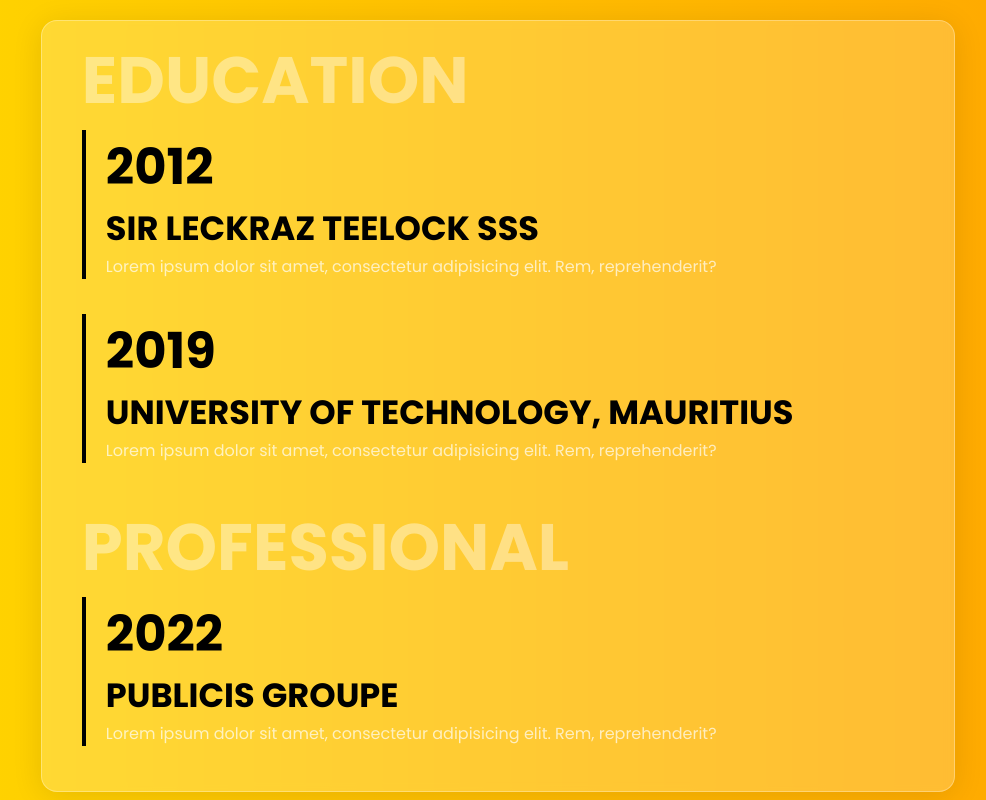
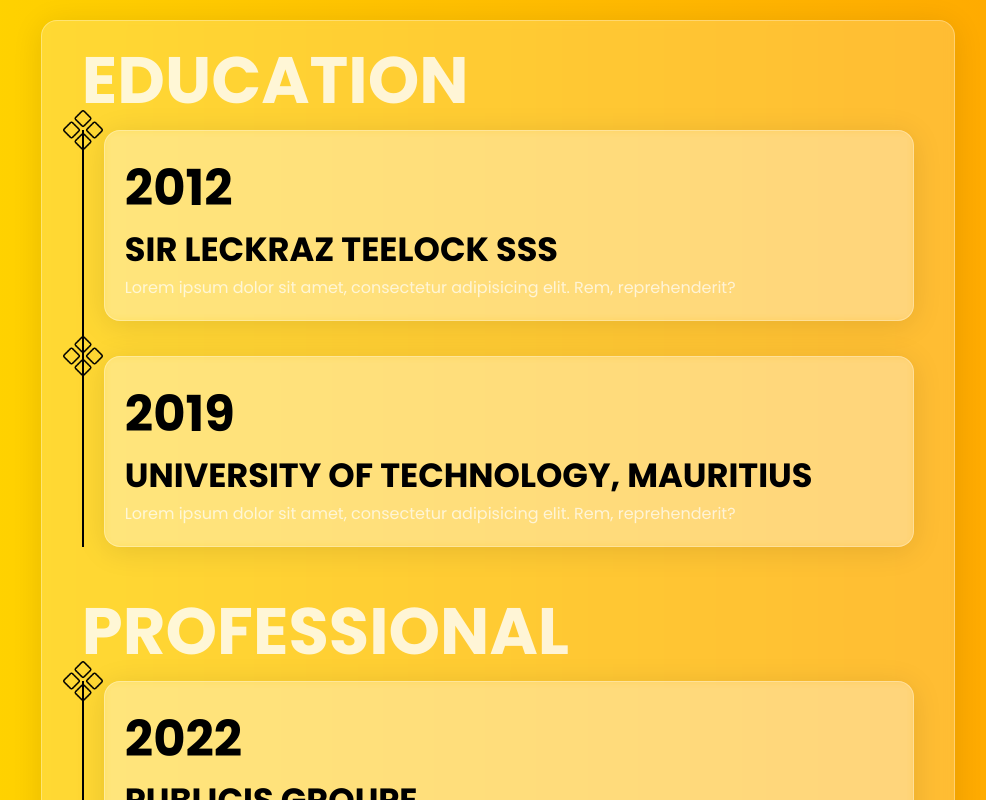
Before and after one commit to Aurazor/VUE3_Personal-Website_OLD, a Vue app: page / in a window 1280 px wide. Shown: the part 1660-2460 px from the top of the page, without its empty margins (142-1128 px from the left). Built offline with nearby package versions, Linux system fonts and the light colour scheme.

Commit message:
Added new xperienceBox.

```diff
--- a/src/components/XperienceSection.vue
+++ b/src/components/XperienceSection.vue
@@ -3,26 +3,35 @@
     <div class="xperience-wrapper">
       <div></div>
        <div class="xperience-content">
+         <h1>Education</h1>
          <div class="xperience-content-box">
-            <h1>Education</h1>
+           <div class="xperience-content-box__container">
              <div class="xperience-content-box__details">
                <h3>2012</h3>
                <h5>Sir Leckraz Teelock SSS</h5>
                <p>Lorem ipsum dolor sit amet, consectetur adipisicing elit. Rem, reprehenderit?</p>
              </div>
+           </div>
+
+           <div class="xperience-content-box__container">
              <div class="xperience-content-box__details">
                <h3>2019</h3>
                <h5>University Of Technology, Mauritius</h5>
                <p>Lorem ipsum dolor sit amet, consectetur adipisicing elit. Rem, reprehenderit?</p>
              </div>
            </div>
+
+          </div>
+         <h1>Professional</h1>
          <div class="xperience-content-box">
-           <h1>Professional</h1>
+           <div class="xperience-content-box__container">
              <div class="xperience-content-box__details">
                <h3>2022</h3>
                <h5>Publicis Groupe</h5>
                <p>Lorem ipsum dolor sit amet, consectetur adipisicing elit. Rem, reprehenderit?</p>
              </div>
+           </div>
+
          </div>
        </div>
       <div></div>
@@ -60,22 +69,51 @@ export default {
         padding: 10px 40px;
 
 
-        .xperience-content-box{
+
         h1{
           font-size: 4.1rem;
           font-weight: bold;
-              opacity: 0.4;
+          opacity: 0.8;
           color: white;
           text-transform: uppercase;
         }
 
+        .xperience-content-box{
+            border-left: 2px solid black;
+
+          .xperience-content-box__container{
+            padding-left: 20px;
+            position: relative;
+
+            &:before{
+              background-image: url("../assets/images/icons/bullet-point.png");
+              background-size: 40px 40px;
+              display: inline-block;
+              width: 40px;
+              height: 40px;
+              content:"";
+              position: absolute;
+              top: 0;
+              left: -0.1%;;
+              transform: translate(-50%, -50%);
+            }
+
             .xperience-content-box__details{
               margin-bottom: 35px;
-              padding-left: 20px;
-              border-left: 4px solid black;
+              padding: 20px;
+              background: rgba(255, 255, 255, 0.2);
+              border-radius: 16px;
+              box-shadow: 0 4px 30px rgba(0, 0, 0, 0.1);
+              backdrop-filter: blur(5px);
+              -webkit-backdrop-filter: blur(5px);
+              border: 1px solid rgba(255, 255, 255, 0.3);
+
 
                 h3{
                   font-size:3.1rem;
+                  position: relative;
+
+
                 }
 
                 h5{
@@ -87,8 +125,9 @@ export default {
                 color: #ffffffb0;
               }
 
+            }
+          }
 
-            }
         }
 
       }
```
Also changed, not shown: src/assets/images/icons/bullet-point.png (added). Lines whose indentation alone changed are shown as unchanged.
